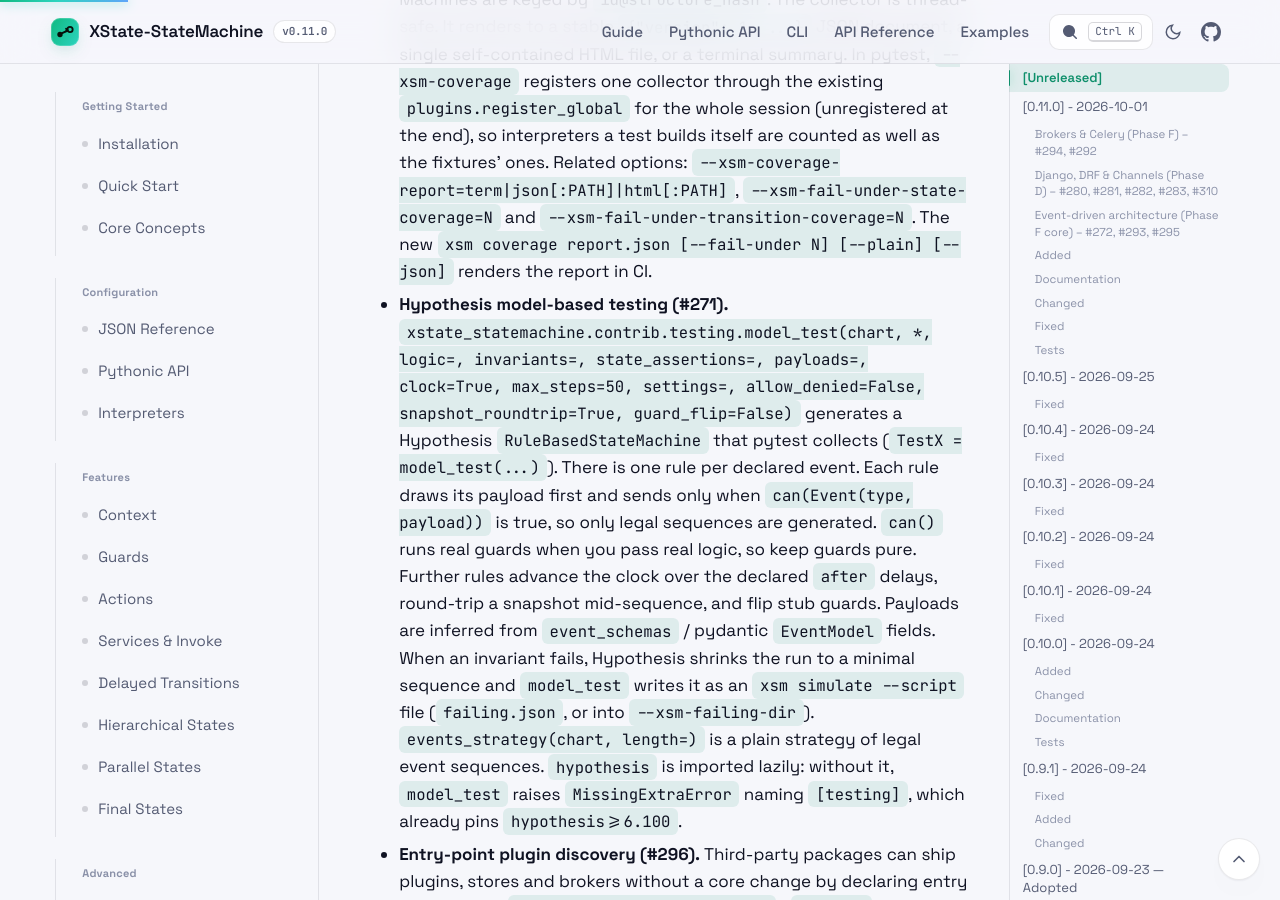
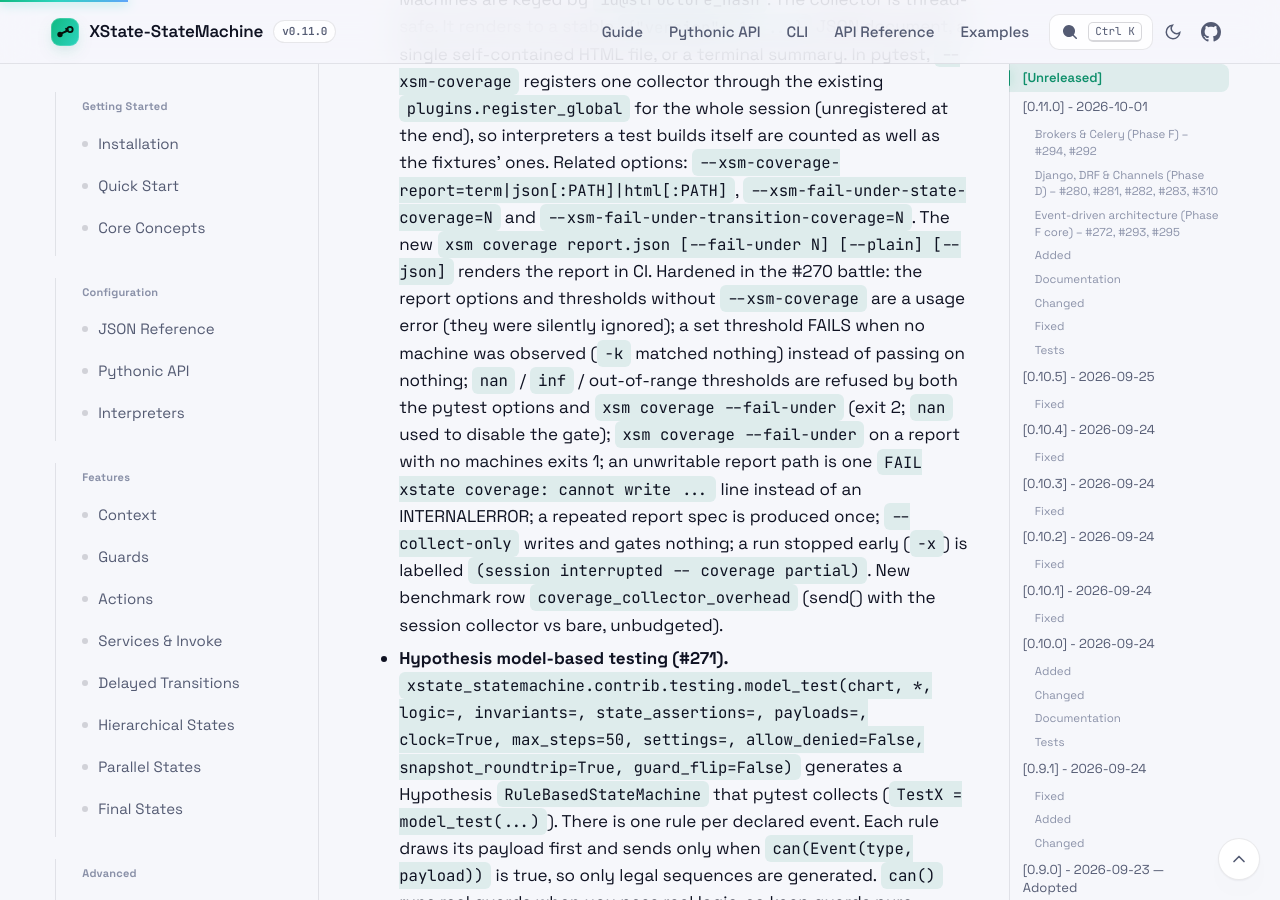
Before and after one commit to basiltt/xstate-statemachine, a Jekyll site: the page built from docs/_guide/changelog.md, in a window 1280 px wide and 900 px high, scrolled down 12370 px. Built offline with Jekyll 4.4.1, drawn with Linux system fonts in a browser that asks for light colours; some of the changed text lies outside the part shown.

Commit message:
docs+perf(#270): xsm coverage section + exit-code table in cli.md, guide option semantics + 6 troubleshooting rows, COVERAGE_SCHEMA_VERSION in API index, changelog (both copies); coverage_collector_overhead benchmark row (null budget)
Co-Authored-By: Claude Fable 5 <noreply@anthropic.com>

```diff
--- a/benchmarks/budgets.json
+++ b/benchmarks/budgets.json
@@ -45,6 +45,7 @@
     "shortest_paths": null,
     "shortest_paths_payment": null,
     "pytest_plugin_per_test": null,
+    "coverage_collector_overhead": null,
     "snapshot_get_async": {
       "baseline_p50_us": 12.45,
       "budget_p50_us": 15.562
@@ -90,6 +91,7 @@
         "shortest_paths": null,
         "shortest_paths_payment": null,
         "pytest_plugin_per_test": null,
+        "coverage_collector_overhead": null,
         "snapshot_get_async": 17.421,
         "snapshot_get_sync": 16.342,
         "snapshot_restore_async": 44.228,
@@ -119,6 +121,7 @@
         "shortest_paths": null,
         "shortest_paths_payment": null,
         "pytest_plugin_per_test": null,
+        "coverage_collector_overhead": null,
         "snapshot_get_async": 8.736,
         "snapshot_get_sync": 8.225,
         "snapshot_restore_async": 18.44,
@@ -148,6 +151,7 @@
         "shortest_paths": null,
         "shortest_paths_payment": null,
         "pytest_plugin_per_test": null,
+        "coverage_collector_overhead": null,
         "snapshot_get_async": 12.45,
         "snapshot_get_sync": 12.105,
         "snapshot_restore_async": 24.365,
@@ -190,6 +194,7 @@
       "shortest_paths": null,
       "shortest_paths_payment": null,
       "pytest_plugin_per_test": null,
+      "coverage_collector_overhead": null,
       "snapshot_get_async": 11.171,
       "snapshot_get_sync": 10.618,
       "snapshot_restore_async": 24.452,
@@ -211,6 +216,7 @@
     "plugins_sync": "IdempotencyPlugin + AuditPlugin + PrometheusPlugin (#273); re-recorded from perf run 36659646069 (attempt 2, ubuntu-24.04, AMD EPYC 9V74) -- that run measured every other row ~25-30% above its baseline too",
     "shortest_paths": "shipped in #269; measured nightly on savage.json, reference to be recorded from the first nightly artifact that includes it",
     "shortest_paths_payment": "#269 battle: AdvancePayment.json; reference to be recorded from the first nightly artifact that includes it",
+    "coverage_collector_overhead": "#270 battle: send() with the --xsm-coverage collector on the orders chart; reference to be recorded from the first nightly artifact that includes it",
     "pytest_plugin_per_test": "#268 battle: plugin per-test overhead on the orders chart; reference to be recorded from the first nightly artifact that includes it",
     "snapshot_get_async": "v4; historical v3 runtime not present",
     "snapshot_get_sync": "v4; historical v3 runtime not present",
--- a/docs/_guide/changelog.md
+++ b/docs/_guide/changelog.md
@@ -418,6 +418,19 @@ _No unreleased changes yet._
   `--xsm-fail-under-transition-coverage=N`. The new
   `xsm coverage report.json [--fail-under N] [--plain] [--json]` renders the
   report in CI.
+  Hardened in the #270 battle: the report options and thresholds without
+  `--xsm-coverage` are a usage error (they were silently ignored); a set
+  threshold FAILS when no machine was observed (`-k` matched nothing)
+  instead of passing on nothing; `nan` / `inf` / out-of-range thresholds
+  are refused by both the pytest options and `xsm coverage --fail-under`
+  (exit 2; `nan` used to disable the gate); `xsm coverage --fail-under`
+  on a report with no machines exits 1; an unwritable report path is one
+  `FAIL xstate coverage: cannot write ...` line instead of an
+  INTERNALERROR; a repeated report spec is produced once;
+  `--collect-only` writes and gates nothing; a run stopped early (`-x`)
+  is labelled `(session interrupted -- coverage partial)`. New benchmark
+  row `coverage_collector_overhead` (send() with the session collector vs
+  bare, unbudgeted).
 - **Hypothesis model-based testing (#271).**
   `xstate_statemachine.contrib.testing.model_test(chart, *, logic=,
   invariants=, state_assertions=, payloads=, clock=True, max_steps=50,
```
Also changed, not shown: benchmarks/integrations_characteristics.py (+55 -0 lines), docs/_guide/cli.md (+17 -1 lines), docs/_guide/integration-testing.md (+9 -1 lines), docs/api/index.md (+1 -1 lines), CHANGELOG.md.
